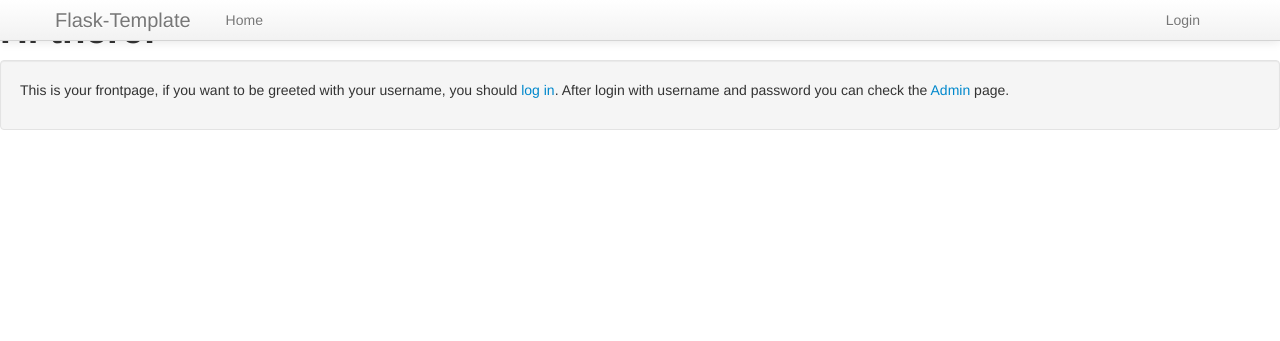
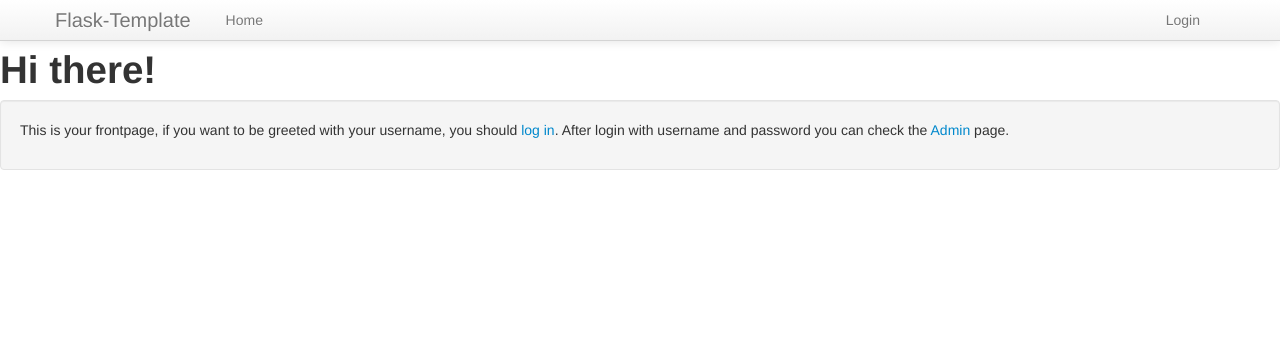
Before and after one commit to vkolev/flask-template, a Flask app: page / in a window 1280 px wide. Shown: the top 341 px of the page. Run offline with Flask 2, Linux system fonts and the light colour scheme; parts of the project's set-up code (start-up, migrations or seed data) failed here and were passed over; some libraries are stand-ins or nearby versions.

Commit message:
Fixed some errors

```diff
--- a/app/templates/base.html
+++ b/app/templates/base.html
@@ -8,6 +8,11 @@
         <link rel="stylesheet" href="/static/css/bootstrap.min.css" media="screen" />
         <script src="http://code.jquery.com/jquery-latest.js"></script>
         <script src="/static/js/bootstrap.min.js"></script>
+        <style>
+            .container-narrow {
+                margin-top: 50px;
+            }
+        </style>
     </head>
     <body>
         <div class="navbar navbar-fixed-top">
--- a/app/views.py
+++ b/app/views.py
@@ -1,7 +1,7 @@
 from flask import render_template, flash, redirect, session, url_for, request, g
 from flask.ext.login import login_user, logout_user, current_user, login_required
 from app import app, db, lm
-from forms import LoginForm, EditForm, PostForm
+from forms import LoginForm
 from models import User
 import hashlib
 from datetime import datetime
@@ -13,6 +13,7 @@ def before_request():
 
 
 @app.route('/', methods=['GET', 'POST'])
+@app.route('/index', methods=['GET', 'POST'])
 def index(page=1):
     return render_template("index.html",
                            title='Home')
```
